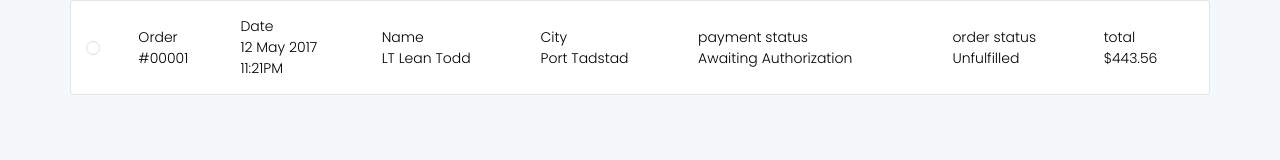
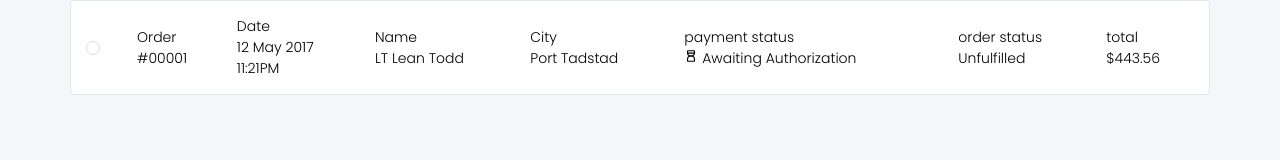
Before and after one commit to mohitbaraiya/responsive-table, a plain HTML site: page index.html in a window 1280 px wide. Drawn offline with Linux system fonts and the light colour scheme.

Commit message:
Update index.html

```diff
--- a/index.html
+++ b/index.html
@@ -30,39 +30,47 @@
             </thead>
             <tbody id="tableBody">
                 <tr>
-                    <td><input type="checkbox" name="00001"></td>
+                    <td class="checkbox"><input type="checkbox" name="00001"></td>
                     <td>
-                        <div>Order</div>
+                        <div class="table-heading">Order</div>
                         <div>#00001</div>
                     </td>
                     <td>
-                        <div>Date</div>
+                        <div class="table-heading">Date</div>
                         <div>
                             12 May 2017 <br />
                             11:21PM
                         </div>
                     </td>
                     <td>
-                        <div>Name</div>
-                        <div>
-                            <span class="name-label">LT</span>
+                        <div class="table-heading">Name</div>
+                        <div class="profile">
+                            <span class="avatar">LT</span>
                             <span>Lean Todd</span>
                         </div>
                     </td>
                     <td>
-                        <div>City</div>
+                        <div class="table-heading">City</div>
                         <div>Port Tadstad</div>
                     </td>
                     <td>
-                        <div>payment status</div>
-                        <div>Awaiting Authorization</div>
+                        <div class="table-heading">payment status</div>
+                        <span class="await-authorization">
+                            <svg xmlns="http://www.w3.org/2000/svg" class="icon icon-tabler icon-tabler-hourglass-high" width="14" height="14" viewBox="0 0 24 24" stroke-width="2" stroke="currentColor" fill="none" stroke-linecap="round" stroke-linejoin="round">
+                                <path stroke="none" d="M0 0h24v24H0z" fill="none"></path>
+                                <path d="M6.5 7h11"></path>
+                                <path d="M6 20v-2a6 6 0 1 1 12 0v2a1 1 0 0 1 -1 1h-10a1 1 0 0 1 -1 -1z"></path>
+                                <path d="M6 4v2a6 6 0 1 0 12 0v-2a1 1 0 0 0 -1 -1h-10a1 1 0 0 0 -1 1z"></path>
+                            </svg>
+                            <span>Awaiting Authorization</span>
+                        </span>
                     </td>
                     <td>
-                        <div>order status</div>
-                        <div>Unfulfilled</div>
+                        <div class="table-heading">order status</div>
+                        <span class="await-authorization">Unfulfilled</span>
                     </td>
                     <td>
-                        <div>total</div>
+                        <div class="table-heading">total</div>
                         <div>$443.56</div>
                     </td>
                 </tr>
```
